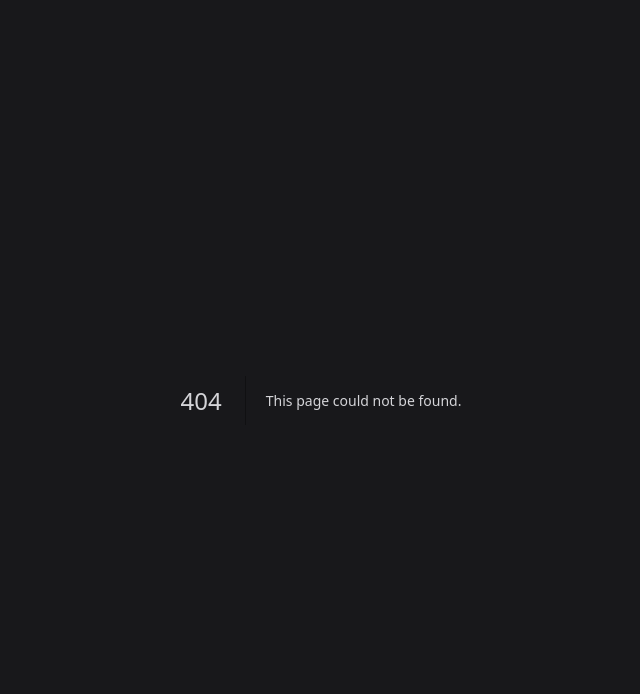
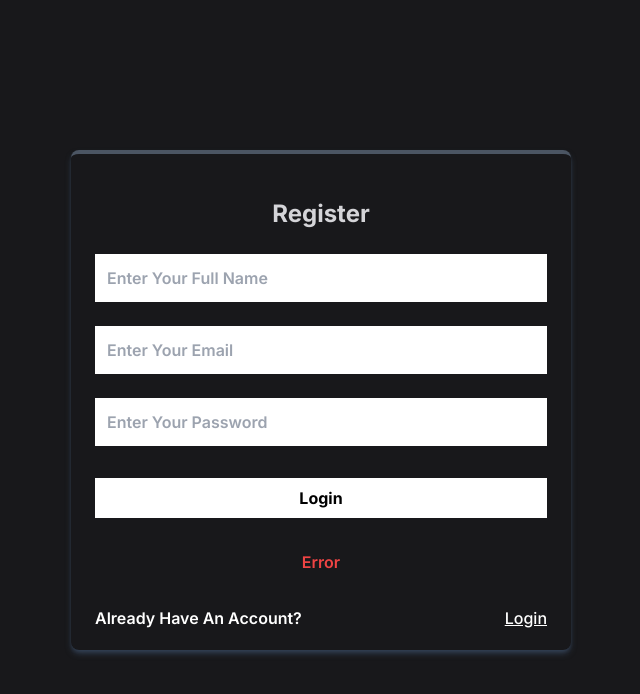
Before and after one commit to AhmedShaykh/Next-Authentication, a Next.js app: page /register in a window 1280 px wide. Before the commit this address had no page. Shown: the top 694 px of the page, without its empty margins (319-959 px from the left). Built offline with nearby package versions, Linux system fonts and the light colour scheme.

Commit message:
UI Complete

```diff
--- a/package.json
+++ b/package.json
@@ -13,8 +13,11 @@
     "@types/react": "18.2.20",
     "@types/react-dom": "18.2.7",
     "autoprefixer": "10.4.15",
+    "bcryptjs": "^2.4.3",
     "eslint": "8.47.0",
     "eslint-config-next": "13.4.13",
+    "mongodb": "^6.1.0",
+    "mongoose": "^7.5.2",
     "next": "13.4.13",
     "next-auth": "^4.23.1",
     "postcss": "8.4.27",
@@ -22,5 +25,8 @@
     "react-dom": "18.2.0",
     "tailwindcss": "3.3.3",
     "typescript": "5.1.6"
+  },
+  "devDependencies": {
+    "@types/bcrypt": "^5.0.0"
   }
 }
--- /dev/null
+++ b/src/Components/LoginForm.tsx
@@ -0,0 +1,49 @@
+import React from "react";
+import Link from "next/link";
+
+const LoginForm = () => {
+    return (
+        <div className="grid place-items-center h-screen">
+            <div className="shadow-md shadow-slate-700 py-5 px-6 rounded-lg border-t-4 border-gray-600 w-[500px]">
+                <h1 className="text-2xl text-center font-bold my-6">
+                    Login
+                </h1>
+
+                <form
+                    className="flex flex-col gap-6"
+                >
+                    <input
+                        className="p-3 text-black font-semibold"
+                        placeholder="Enter Your Email"
+                        type="email"
+                    />
+
+                    <input
+                        className="p-3 text-black font-semibold"
+                        placeholder="Enter Your Password"
+                        type="password"
+                    />
+                    <button
+                        className="bg-white text-black font-bold cursor-pointer px-6 py-2 my-2"
+                        type="submit"
+                    >
+                        Login
+                    </button>
+
+                    <h2 className="text-red-500 text-md font-semibold text-center rounded-md">
+                        Error
+                    </h2>
+
+                    <Link className="text-md text-white font-semibold mt-2 flex justify-between" href={"/register"}>
+                        Don't Have An Account?
+                        <span className="underline font-medium">
+                            Register
+                        </span>
+                    </Link>
+                </form>
+            </div>
+        </div>
+    )
+};
+
+export default LoginForm;
--- /dev/null
+++ b/src/Components/RegisterForm.tsx
@@ -0,0 +1,55 @@
+import Link from "next/link";
+import React from "react";
+
+const RegisterForm = () => {
+    return (
+        <div className="grid place-items-center h-screen">
+            <div className="shadow-md shadow-slate-700 py-5 px-6 rounded-lg border-t-4 border-gray-600 w-[500px]">
+                <h1 className="text-2xl text-center font-bold my-6">
+                    Register
+                </h1>
+
+                <form
+                    className="flex flex-col gap-6"
+                >
+                    <input
+                        className="p-3 text-black font-semibold"
+                        placeholder="Enter Your Full Name"
+                        type="text"
+                    />
+
+                    <input
+                        className="p-3 text-black font-semibold"
+                        placeholder="Enter Your Email"
+                        type="email"
+                    />
+
+                    <input
+                        className="p-3 text-black font-semibold"
+                        placeholder="Enter Your Password"
+                        type="password"
+                    />
+                    <button
+                        className="bg-white text-black font-bold cursor-pointer px-6 py-2 my-2"
+                        type="submit"
+                    >
+                        Login
+                    </button>
+
+                    <h2 className="text-red-500 text-md font-semibold text-center rounded-md">
+                        Error
+                    </h2>
+
+                    <Link className="text-md text-white font-semibold mt-2 flex justify-between" href={"/"}>
+                        Already Have An Account?
+                        <span className="underline font-medium">
+                            Login
+                        </span>
+                    </Link>
+                </form>
+            </div>
+        </div>
+    )
+};
+
+export default RegisterForm;
--- /dev/null
+++ b/src/Components/UserInfo.tsx
@@ -0,0 +1,25 @@
+import React from "react";
+
+const UserInfo = () => {
+    return (
+        <div className="grid place-items-center h-screen">
+            <div className="shadow-md shadow-slate-700 py-5 px-6 rounded-lg border-t-4 border-gray-600 w-[400px]">
+                <div>
+                    Name: <span className="font-bold">Ahmed</span>
+                </div>
+
+                <div>
+                    Email: <span className="font-bold">Email</span>
+                </div>
+
+                <button
+                    className="bg-white text-black font-bold cursor-pointer px-6 py-2 my-2 w-full"
+                >
+                    Log Out
+                </button>
+            </div>
+        </div >
+    )
+}
+
+export default UserInfo;
--- a/src/app/api/auth/[...nextauth]/route.ts
+++ b/src/app/api/auth/[...nextauth]/route.ts
@@ -1,4 +1,4 @@
-import { authOptions } from "@/app/lib/auth";
+import { authOptions } from "@/lib/auth";
 import NextAuth from "next-auth";
 
 const handler = NextAuth(authOptions);
--- /dev/null
+++ b/src/app/dashboard/page.tsx
@@ -0,0 +1,12 @@
+import React from "react";
+import UserInfo from "@/Components/UserInfo";
+
+const Dashboard = () => {
+    return (
+        <>
+            <UserInfo />
+        </>
+    )
+}
+
+export default Dashboard;
--- a/src/app/page.tsx
+++ b/src/app/page.tsx
@@ -1,10 +1,12 @@
 import React from "react";
+import LoginForm from "@/Components/LoginForm";
 
-const page = () => {
+const Home = () => {
     return (
-        <div>
-        </div>
+        <>
+            <LoginForm />
+        </>
     )
 };
 
-export default page;
+export default Home;
--- /dev/null
+++ b/src/app/register/page.tsx
@@ -0,0 +1,12 @@
+import React from "react";
+import RegisterForm from "@/Components/RegisterForm";
+
+const Register = () => {
+    return (
+        <>
+            <RegisterForm />
+        </>
+    )
+};
+
+export default Register;
```
Also changed, not shown: src/lib/auth.ts (renamed from src/app/lib/auth.ts), 1 other file (tests, documents, lock files or other folders).
